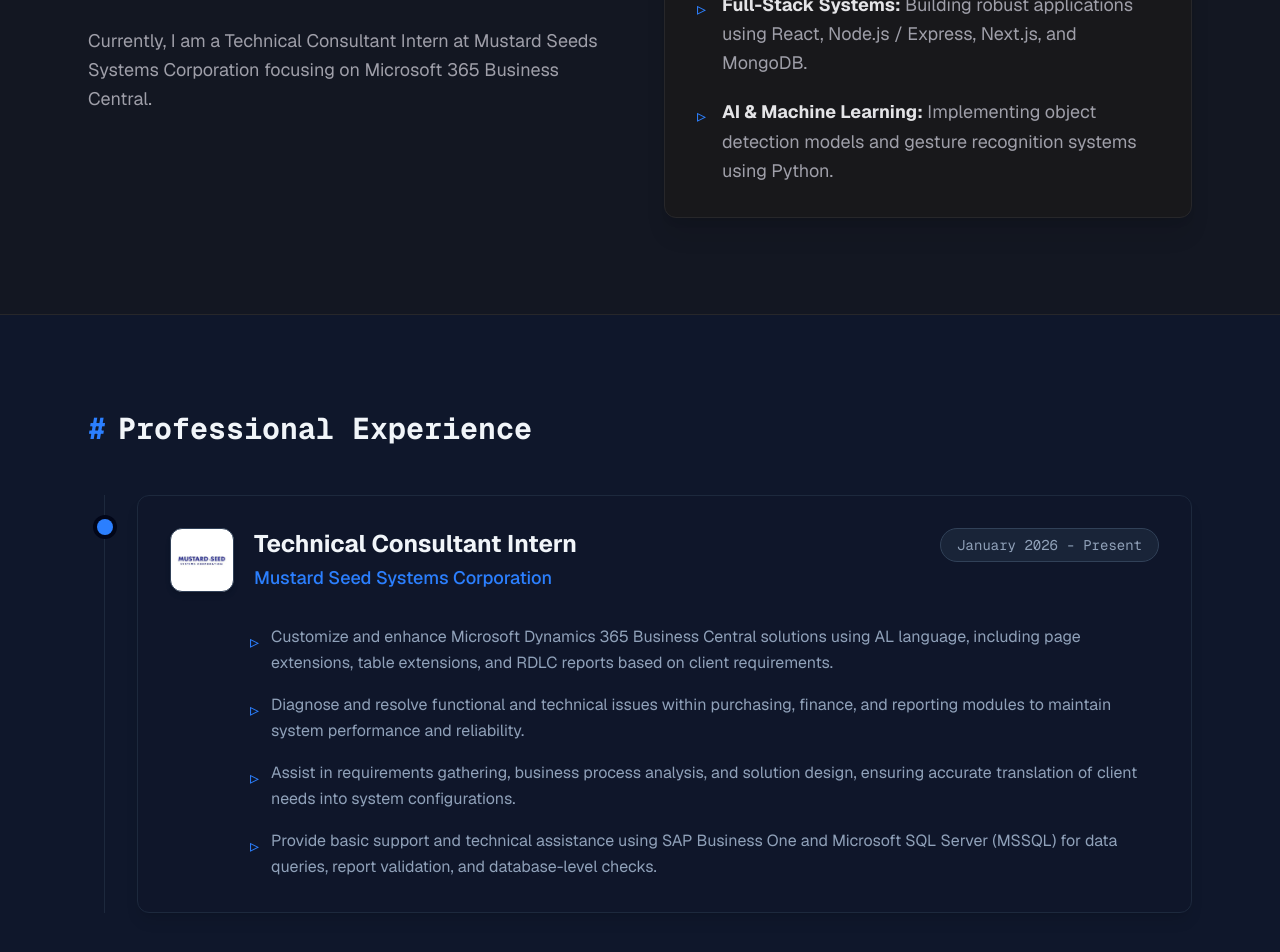
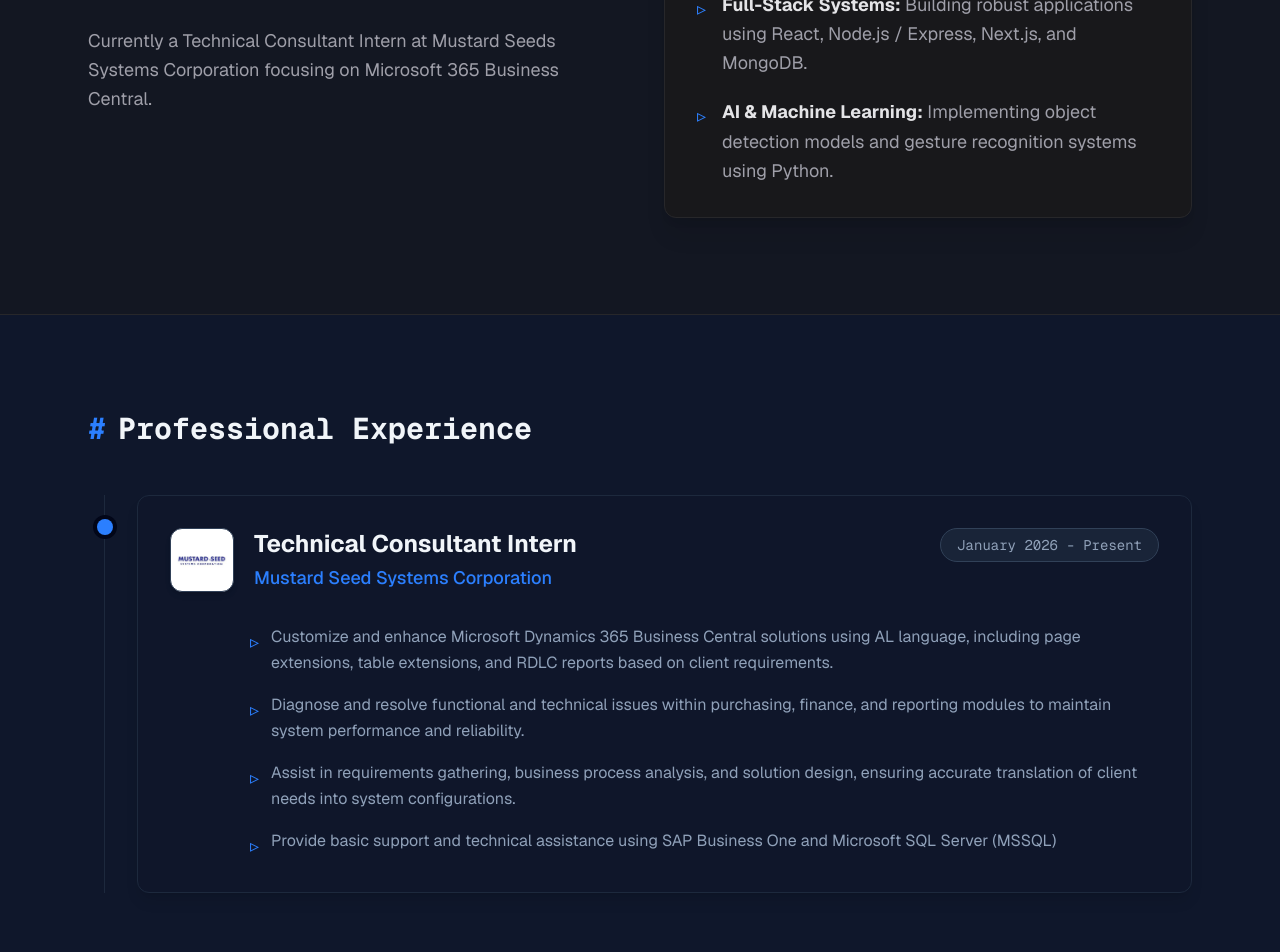
Before and after one commit to m1ggyccs/m1ggyccs, a Next.js app: page / in a window 1280 px wide. Shown: the part 1294-2246 px from the top of the page. Built offline with nearby package versions, Linux system fonts and the light colour scheme.

Commit message:
Update page.tsx

```diff
--- a/app/page.tsx
+++ b/app/page.tsx
@@ -184,7 +184,7 @@
                 I am a Software Engineer and Computer Science student graduating in June 2026 from the Technological Institute of the Philippines. I possess a solid foundation in software engineering principles, full-stack development, and machine learning, strengthened through prior academic training at iACADEMY and hands-on experience in technical consulting environments.
               </p>
               <p>
-                Currently, I am a Technical Consultant Intern at Mustard Seeds Systems Corporation focusing on Microsoft 365 Business Central.
+                Currently a Technical Consultant Intern at Mustard Seeds Systems Corporation focusing on Microsoft 365 Business Central.
               </p>
             </div>
 
@@ -269,7 +269,7 @@
                   </li>
                   <li className="flex gap-3">
                     <span className="text-blue-500 mt-1 text-lg">▹</span>
-                    <span>Provide basic support and technical assistance using SAP Business One and Microsoft SQL Server (MSSQL) for data queries, report validation, and database-level checks.</span>
+                    <span>Provide basic support and technical assistance using SAP Business One and Microsoft SQL Server (MSSQL)</span>
                   </li>
                 </ul>
               </div>
```
